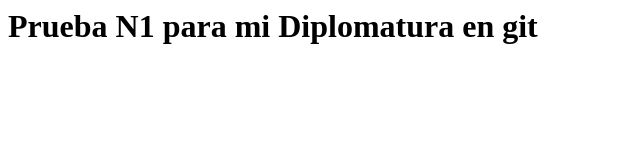
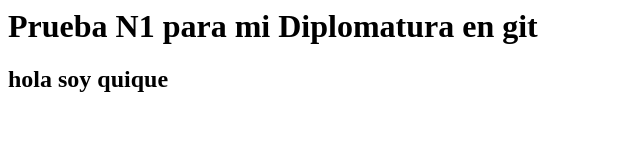
Before and after one commit to QuiqueEspinosa/DiplomaturaGIT, a plain HTML site: page index.html in a window 1280 px wide. Shown: the whole page, without its empty margins (0-640 px from the left). Drawn offline with Linux system fonts and the light colour scheme.

Commit message:
hola quique

```diff
--- a/index.html
+++ b/index.html
@@ -1 +1,2 @@
 <h1>Prueba N1 para mi Diplomatura en git</h1>
+<h2>hola soy quique</h2>
```
